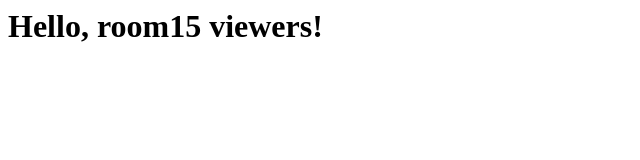
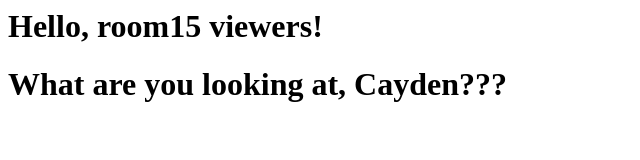
Before and after one commit to codeMagic23/room15party, a plain HTML site: page index.html in a window 1280 px wide. Shown: the whole page, without its empty margins (0-640 px from the left). Drawn offline with Linux system fonts and the light colour scheme.

Commit message:
Update index.html

```diff
--- a/index.html
+++ b/index.html
@@ -1 +1,3 @@
 <h1>Hello, room15 viewers!</h1>
+
+<h1>What are you looking at, Cayden???</h1>
```
